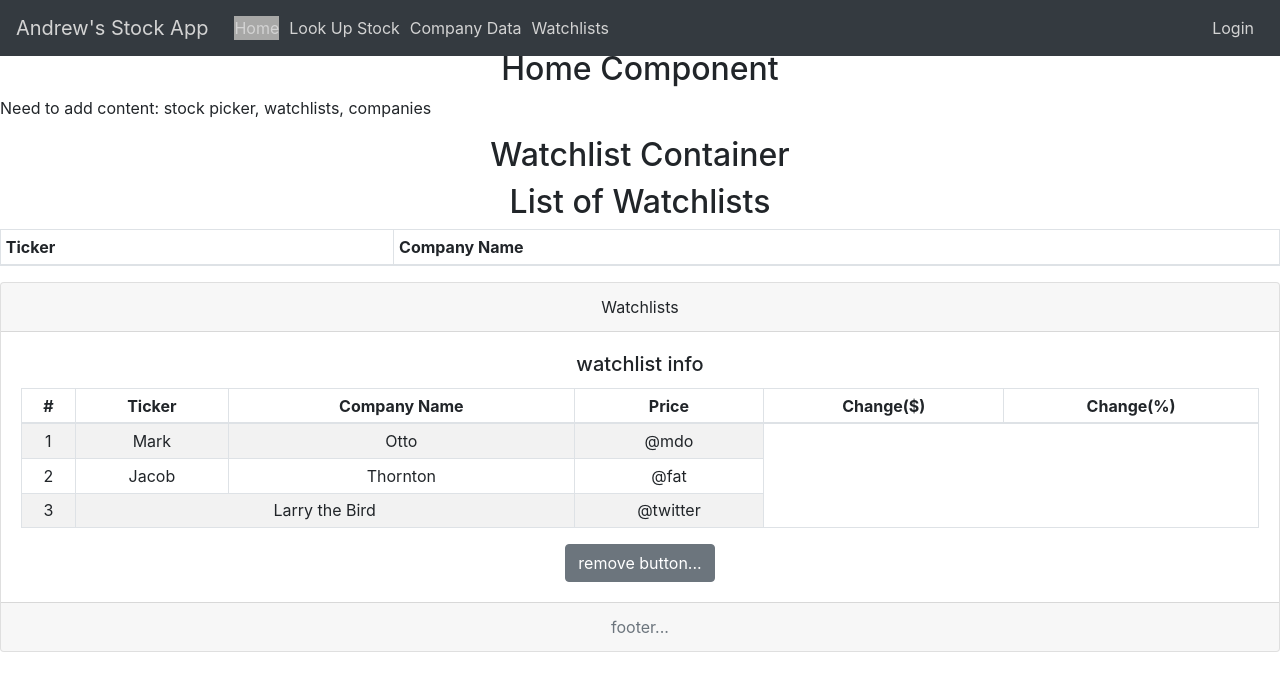
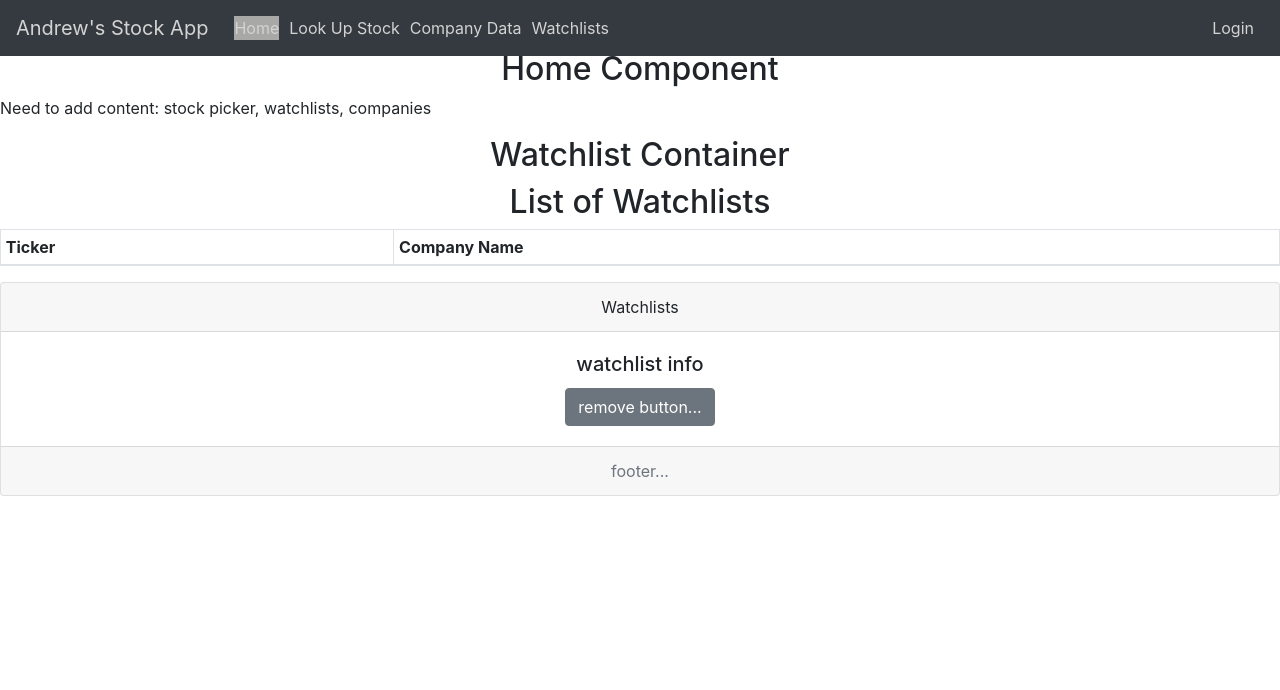
Before and after one commit to ACAPP-dev/stock-app, a React (Create React App) app in the folder frontend/: page / in a window 1280 px wide. Shown: the top 690 px of the page. Built offline with nearby package versions, Linux system fonts and the light colour scheme.

Commit message:
company database post fetch

```diff
--- a/frontend/src/actions/fetchCompany.js
+++ b/frontend/src/actions/fetchCompany.js
@@ -25,9 +25,11 @@ let basicData = {}
         .then(resp => resp.json())
         .then(json => {
             console.log(json.metric)
-            return basicData = json.metric
+            basicData = json.metric
+            return databaseFetch()
         })
 
+        const databaseFetch = () => {
         // Persist company data to database
 
         // create_table "companies", force: :cascade do |t|
@@ -46,7 +48,7 @@ let basicData = {}
         // t.string "fifty_two_week_low"
         // t.string "fifty_two_week_low_date"
 
-        const companyDataObject = {
+        const companyDataObject = {data: {
             ticker: companyData.ticker,
             name: companyData.name,
             country: companyData.country,
@@ -61,7 +63,7 @@ let basicData = {}
             fifty_two_week_high_date: basicData['52WeekHighDate'],
             fifty_two_week_low: basicData['52WeekLow'],
             fifty_two_week_low_date: basicData['52WeekLowDate']
-        }
+        }}
 
         const companyObject = {
             method: 'POST',
@@ -75,6 +77,7 @@ let basicData = {}
             console.log('company database response: ', json)
             return dispatch({type: 'ADD_COMPANY', payload: json})
         })
+        }
     }
 }
 
--- a/frontend/src/components/Home.js
+++ b/frontend/src/components/Home.js
@@ -20,37 +20,6 @@ const Home = () => {
                 <Card.Body>
                     <Card.Title>watchlist info</Card.Title>
 
-                    <Table striped bordered hover size="sm">
-                        <thead>
-                            <tr>
-                            <th>#</th>
-                            <th>Ticker</th>
-                            <th>Company Name</th>
-                            <th>Price</th>
-                            <th>Change($)</th>
-                            <th>Change(%)</th>
-                            </tr>
-                        </thead>
-                        <tbody>
-                            <tr>
-                            <td>1</td>
-                            <td>Mark</td>
-                            <td>Otto</td>
-                            <td>@mdo</td>
-                            </tr>
-                            <tr>
-                            <td>2</td>
-                            <td>Jacob</td>
-                            <td>Thornton</td>
-                            <td>@fat</td>
-                            </tr>
-                            <tr>
-                            <td>3</td>
-                            <td colSpan="2">Larry the Bird</td>
-                            <td>@twitter</td>
-                            </tr>
-                        </tbody>
-                        </Table>
 
                     <Button variant="secondary">remove button...</Button>
                 </Card.Body>
```
Also changed, not shown: 2 other files (tests, documents, lock files or other folders).
